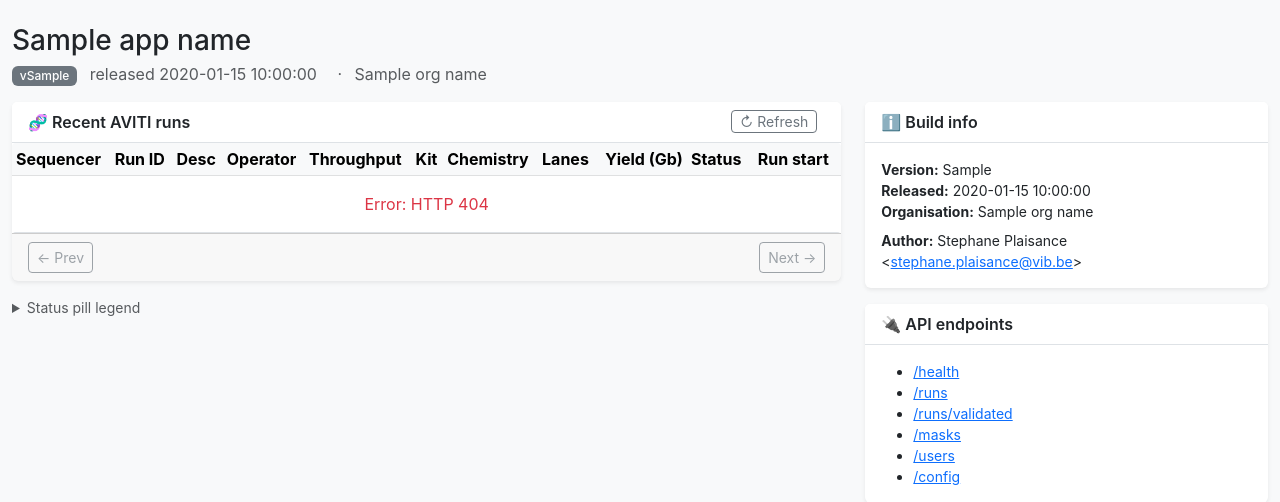
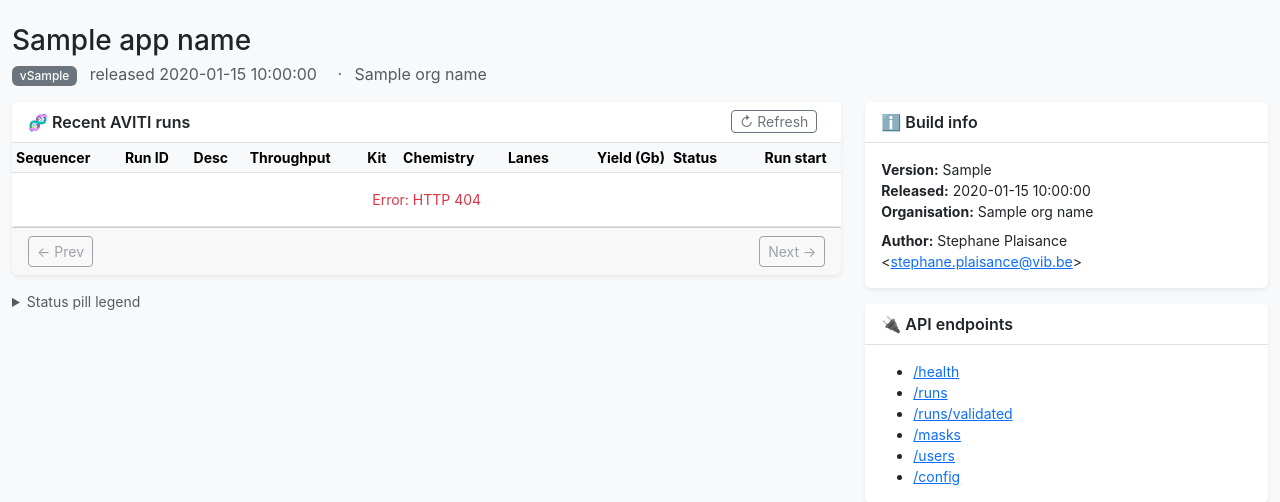
Before and after one commit to Nucleomics-VIB/aviti-tools, a Python web app: template aviti_test_mask/webui/templates/index.html in a window 1280 px wide. Shown: the part 47-549 px from the top of the page. Run offline with Jinja, Linux system fonts and the light colour scheme; the template is opened without the code that fills it: most values are stand-ins (such as "Sample title", 1, 10 or a date in 2020); some libraries are stand-ins or nearby versions.

Commit message:
ui(webui): smaller runs-table font (matches navbar) + drop Operator column
- Apply .small to the runs table so its base font matches navbar
  btn-sm size; the per-cell .small classes are now redundant but
  harmless.
- Remove the Operator column (vib@elembio.io is constant across all
  runs and adds no signal). Still exposed in the run detail modal.

Co-Authored-By: Claude Opus 4.7 (1M context) <noreply@anthropic.com>

```diff
--- a/aviti_test_mask/webui/templates/index.html
+++ b/aviti_test_mask/webui/templates/index.html
@@ -29,13 +29,12 @@
       </div>
       <div class="card-body p-0">
       <div class="table-responsive">
-        <table class="table table-sm table-hover mb-0 align-middle">
+        <table class="table table-sm table-hover mb-0 align-middle small">
           <thead class="table-light">
             <tr>
               <th>Sequencer</th>
               <th>Run ID</th>
               <th>Desc</th>
-              <th>Operator</th>
               <th>Throughput</th>
               <th>Kit</th>
               <th>Chemistry</th>
@@ -47,7 +46,7 @@
             </tr>
           </thead>
           <tbody id="runs-tbody">
-            <tr><td colspan="12" class="text-center text-muted py-3">Loading…</td></tr>
+            <tr><td colspan="11" class="text-center text-muted py-3">Loading…</td></tr>
           </tbody>
         </table>
       </div>
@@ -166,7 +165,7 @@
   function emptyRow(message, isError) {
     const tr = document.createElement('tr');
     const td = document.createElement('td');
-    td.colSpan = 12;
+    td.colSpan = 11;
     td.className = 'text-center py-3 ' + (isError ? 'text-danger' : 'text-muted');
     td.textContent = message;
     tr.appendChild(td);
@@ -246,9 +245,8 @@
         code.textContent = r.run_id;
         tdRun.appendChild(code);
         tr.appendChild(tdRun);
-        // Description / Operator / Throughput / Kit / Chemistry
+        // Description / Throughput / Kit / Chemistry
         tr.appendChild(textCell(r.run_description, 'small'));
-        tr.appendChild(textCell(r.operator_name, 'small text-muted'));
         tr.appendChild(textCell(r.throughput, 'small'));
         tr.appendChild(textCell(r.kit_config, 'small'));
         tr.appendChild(textCell(r.chemistry_version, 'small'));
```
